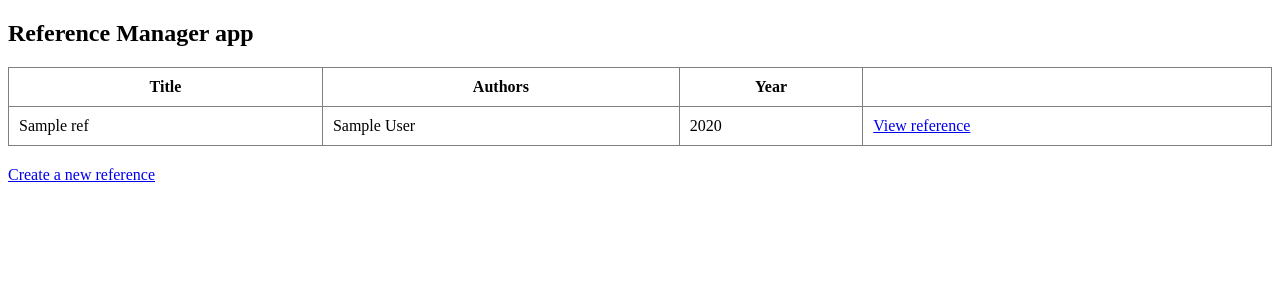
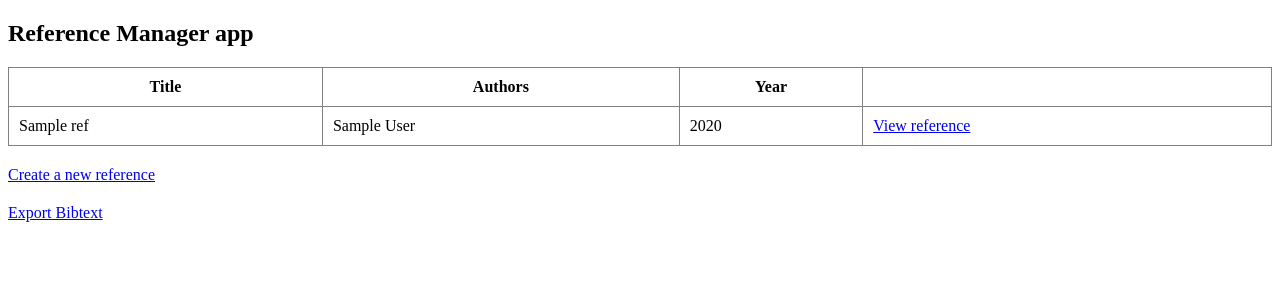
Before and after one commit to valovalovalo/miniprojekti, a Flask app: template src/templates/index.html in a window 1280 px wide. Shown: the top 300 px of the page. Run offline with Flask 3, Linux system fonts and the light colour scheme; the template is opened without the code that fills it: most values are stand-ins (such as "Sample title", 1, 10 or a date in 2020).

Commit message:
Linkki Bibtext sivulle

```diff
--- a/src/templates/index.html
+++ b/src/templates/index.html
@@ -34,4 +34,8 @@
   <a href="/new_reference">Create a new reference</a>
 </div>
 
+<div style="margin-top: 20px;">
+  <a href="/bibtext">Export Bibtext</a>
+</div>
+
 {% endblock %}
```
